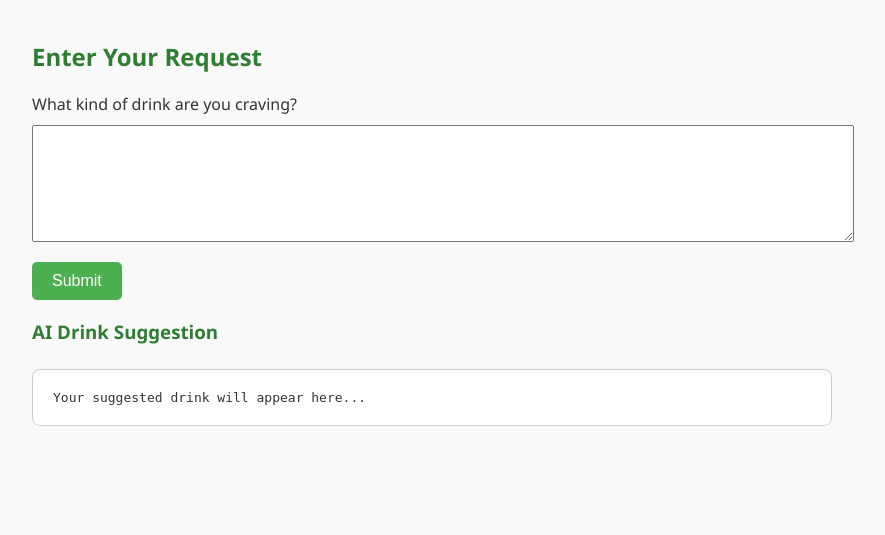
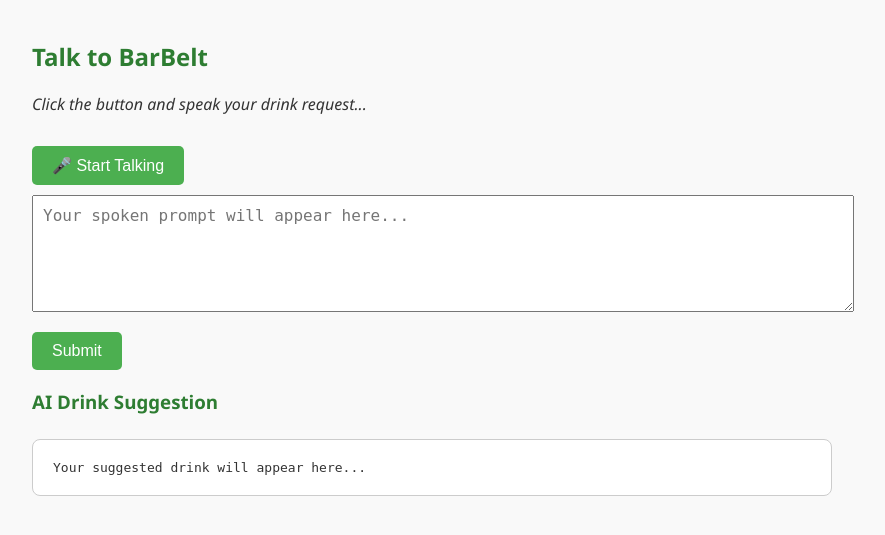
Before and after one commit to aakinci32/barbelt, a Django app: page /suggestions/ in a window 1280 px wide. Shown: the part 225-760 px from the top of the page, without its empty margins (208-1093 px from the left). Run offline with Django 5.2, Linux system fonts and the light colour scheme; data comes from the database, SQL or seed files in the repository.

Commit message:
Implemented the voice conversation

```diff
--- a/BarBelt/templates/suggest.html
+++ b/BarBelt/templates/suggest.html
@@ -1,13 +1,11 @@
+<!-- suggest.html -->
 <!DOCTYPE html>
 <html lang="en">
 <head>
     <meta charset="UTF-8">
     <meta name="viewport" content="width=device-width, initial-scale=1.0">
     <title>Suggestions - BarBelt</title>
-
-    <!-- jQuery CDN -->
     <script src="https://code.jquery.com/jquery-3.6.0.min.js"></script>
-
     <style>
         body {
             font-family: 'Segoe UI', Tahoma, sans-serif;
@@ -16,13 +14,11 @@
             background-color: #f9f9f9;
             color: #333;
         }
-
         .navbar {
             background-color: #2E7D32;
             overflow: hidden;
             padding: 12px 20px;
         }
-
         .navbar a {
             float: left;
             display: block;
@@ -32,35 +28,29 @@
             text-decoration: none;
             font-weight: bold;
         }
-
         .navbar a:hover {
             background-color: #1b5e20;
         }
-
         .header {
             background: linear-gradient(to right, #4CAF50, #2E7D32);
             color: white;
             padding: 30px 20px;
             text-align: center;
         }
-
         .header h1 {
             margin: 0;
             font-size: 36px;
         }
-
         .header p {
             margin-top: 8px;
             font-size: 16px;
             font-weight: 300;
         }
-
         .container {
             max-width: 800px;
             margin: 40px auto;
             padding: 0 20px;
         }
-
         textarea {
             width: 100%;
             padding: 10px;
@@ -68,8 +58,7 @@
             margin-top: 10px;
             resize: vertical;
         }
-
-        input[type="button"] {
+        input[type="button"], button {
             margin-top: 15px;
             padding: 10px 20px;
             font-size: 16px;
@@ -79,11 +68,9 @@
             border-radius: 5px;
             cursor: pointer;
         }
-
-        input[type="button"]:hover {
+        input[type="button"]:hover, button:hover {
             background-color: #45a049;
         }
-
         #responseBox {
             white-space: pre-wrap;
             font-family: monospace;
@@ -93,61 +80,69 @@
             padding: 20px;
             border-radius: 8px;
         }
-
         #make-drink-btn {
             display: none;
-            margin-top: 20px;
-            padding: 10px 20px;
-            font-size: 16px;
             background-color: #2E7D32;
-            color: white;
-            border: none;
-            cursor: pointer;
-            border-radius: 5px;
         }
-
-        #make-drink-btn:hover {
-            background-color: #1b5e20;
-        }
-
         h2, h3 {
             color: #2E7D32;
         }
     </style>
 </head>
-
-<body>
-
+<body onload="speakText('What kind of drink would you like?')">
     <div class="navbar">
         <a href="{% url 'login_successful' %}">Home</a>
         <a href="{% url 'ingredients' %}">My Ingredients</a>
         <a href="{% url 'products' %}">My Products</a>
         <a href="{% url 'suggestions' %}">Suggestions</a>
     </div>
-
     <div class="header">
         <h1>BarBelt Drink Suggestions</h1>
         <p>Let our AI bartender recommend the perfect cocktail based on your taste or available ingredients</p>
     </div>
-
     <div class="container">
-        <h2>Enter Your Request</h2>
-        <form action="" method="POST">
-            {% csrf_token %}
-            <label for="userInput">What kind of drink are you craving?</label>
-            <textarea id="userInput" name="userInput" rows="5" required></textarea><br>
-            <input type="button" value="Submit" onclick="submitRequest()">
-        </form>
-
+        <h2>Talk to BarBelt</h2>
+        <p><em>Click the button and speak your drink request...</em></p>
+        <button id="start-voice-btn">🎤 Start Talking</button>
+        <textarea id="userInput" name="userInput" rows="5" placeholder="Your spoken prompt will appear here..." required></textarea><br>
+        <input type="button" value="Submit" onclick="submitRequest()">
         <h3>AI Drink Suggestion</h3>
         <div id="responseBox">Your suggested drink will appear here...</div>
-
-        <!-- Make Drink Button -->
         <button id="make-drink-btn" onclick="makeDrink()">Make This Drink</button>
     </div>
-
     <script>
         let lastSuggestedDrink = null;
+
+        const startVoiceBtn = document.getElementById('start-voice-btn');
+        const userInput = document.getElementById('userInput');
+        const SpeechRecognition = window.SpeechRecognition || window.webkitSpeechRecognition;
+        const recognition = new SpeechRecognition();
+
+        recognition.continuous = false;
+        recognition.lang = 'en-US';
+        recognition.interimResults = false;
+        recognition.maxAlternatives = 1;
+
+        startVoiceBtn.addEventListener('click', () => {
+            userInput.value = '';
+            recognition.start();
+        });
+
+        recognition.onresult = function(event) {
+            const transcript = event.results[0][0].transcript;
+            userInput.value = transcript;
+
+            if (transcript.toLowerCase().includes("make it")) {
+                speakText("I will do it right now.");
+                makeDrink();
+            } else {
+                submitRequest();
+            }
+        };
+
+        recognition.onerror = function(event) {
+            alert("Speech recognition error: " + event.error);
+        };
 
         function submitRequest() {
             const request = $('#userInput').val();
@@ -165,7 +160,6 @@
                         lastSuggestedDrink = null;
                     } else {
                         lastSuggestedDrink = response;
-
                         let html = `<strong>Drink Name:</strong> ${response.drink_name}<br><br>`;
                         html += `<strong>Ingredients:</strong><ul>`;
                         response.recipe.forEach(item => {
@@ -174,7 +168,8 @@
                         html += `</ul>`;
                         html += `<strong>Garnish:</strong> ${response.garnish || 'None'}`;
                         $('#responseBox').html(html);
-                        $('#make-drink-btn').show();
+                        $('#make-drink-btn').style = 'display:inline-block;';
+                        speakText(`Your drink is called ${response.drink_name}. Would you like me to make it or would you like a different one?`);
                     }
                 },
                 error: function(xhr, status, error) {
@@ -184,6 +179,14 @@
                 }
             });
         }
+
+        function speakText(text) {
+            const synth = window.speechSynthesis;
+            const utterance = new SpeechSynthesisUtterance(text);
+            synth.speak(utterance);
+        }
+
+
 
         function makeDrink() {
             if (!lastSuggestedDrink) {
```
